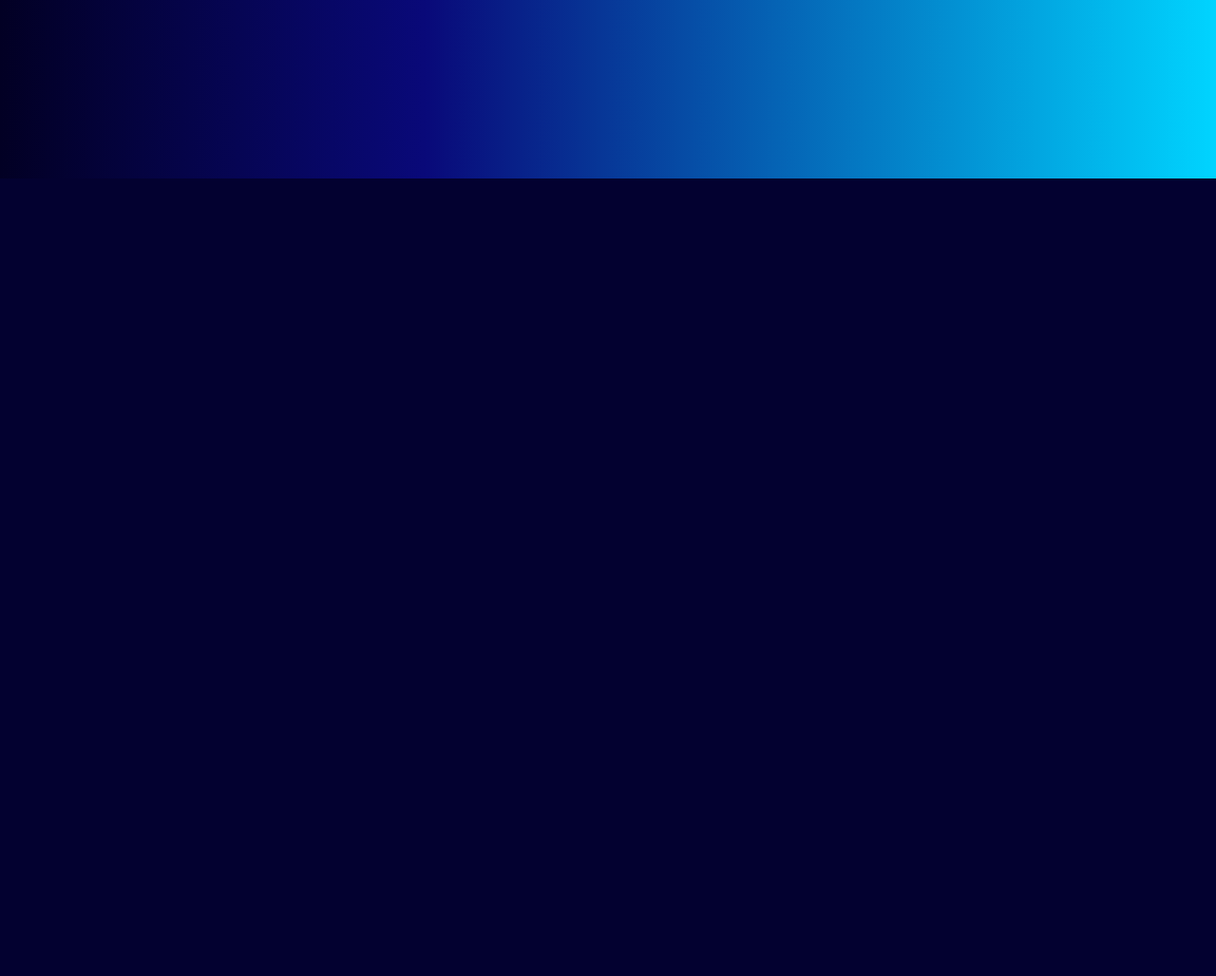
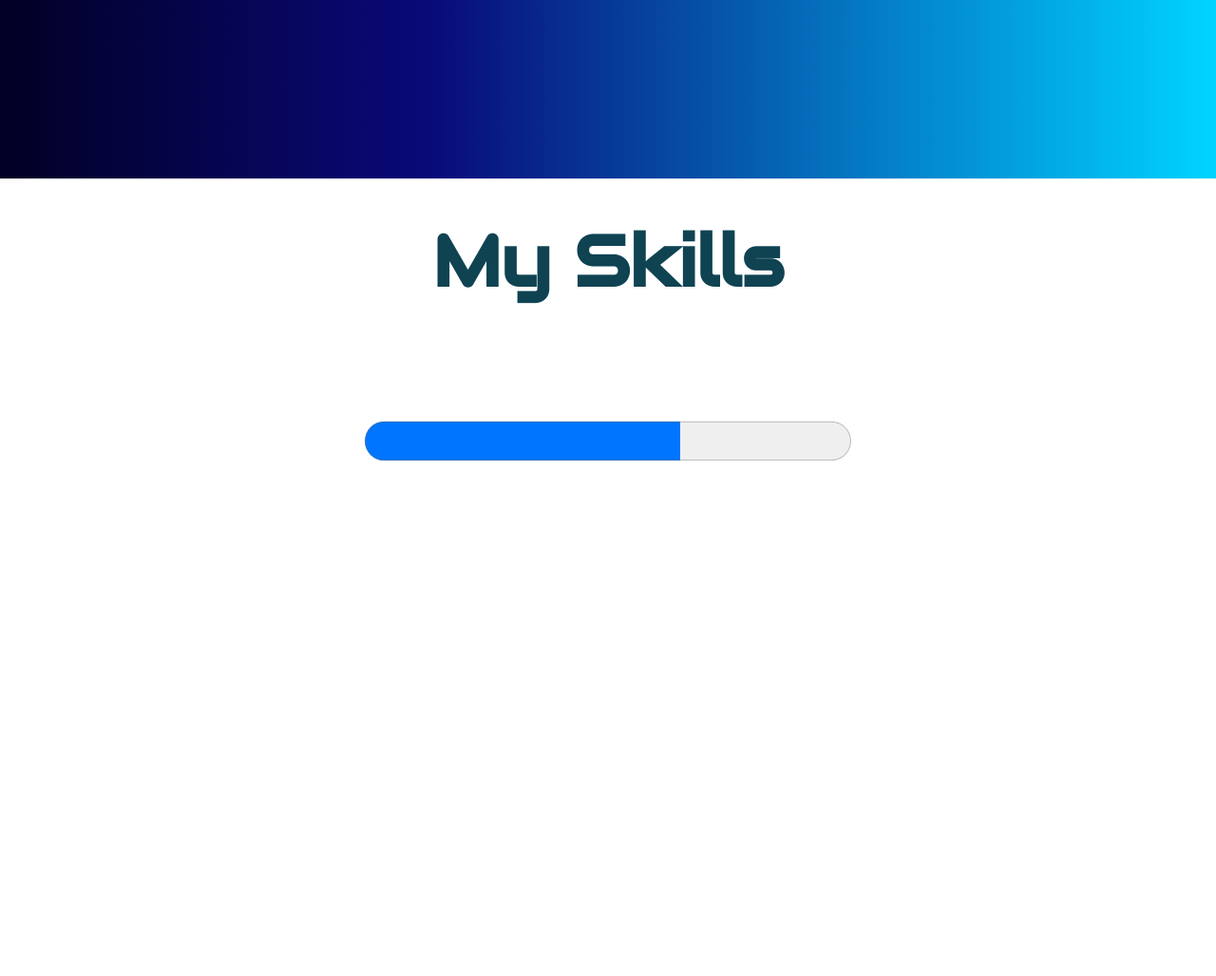
Before and after one commit to CodeWithAlvin/PersonalWeb2, a Django app: page / in a window 1280 px wide. Shown: the part 612-1640 px from the top of the page at 95% size. Before the commit the page ends 800 px from the top, so only its background shows below. Run offline with Django 3.2, Linux system fonts and the light colour scheme.

Commit message:
second page work initatied

```diff
--- a/static/css/index.css
+++ b/static/css/index.css
@@ -26,7 +26,36 @@
     font-size:25px;
     color:rgb(238, 225, 225);
 }
+.c1{
+    color:#0f4352 !important;
+}
 
+
+/* second section css */
+.second-sec{
+    background-color: white;
+    height: 100vh;
+}
+.skill-h{
+    text-align: center;
+    margin-top: 40px;
+}
+.skills{
+    display: flex;
+    margin-top: 100px;
+    flex-direction: column;
+    justify-content: center;
+    align-items: center;
+    text-align: center;
+}
+.progressbar{
+    height: 83px;
+    width:40vw;
+    fill: cornsilk;
+
+}
+
+/* media queries  */
 
 @media only screen and (max-width: 980px){
     .f-big{
@@ -39,18 +68,7 @@
 
 }
 
-/* second section css */
-.second-sec{
-    background-color: white;
-}
 
-
-
-
-
-
-
-/* media queries  */
 @media only screen and (max-width: 800px){
     .planet{
         height:300px;
--- a/template/index.html
+++ b/template/index.html
@@ -26,7 +26,13 @@
 </section>
 
 <section class="second-sec">
-
+<div class="skill-h f-big f-audio c1">
+  <h1>My Skills</h1>
+</div>
+<div class="skills">
+  <progress class="progressbar" value = "65" max = "100"/>
+  <progress class="progressbar" value = "65" max = "100"/>
+</div>
 </section>
 {%endblock body%}
 
```
